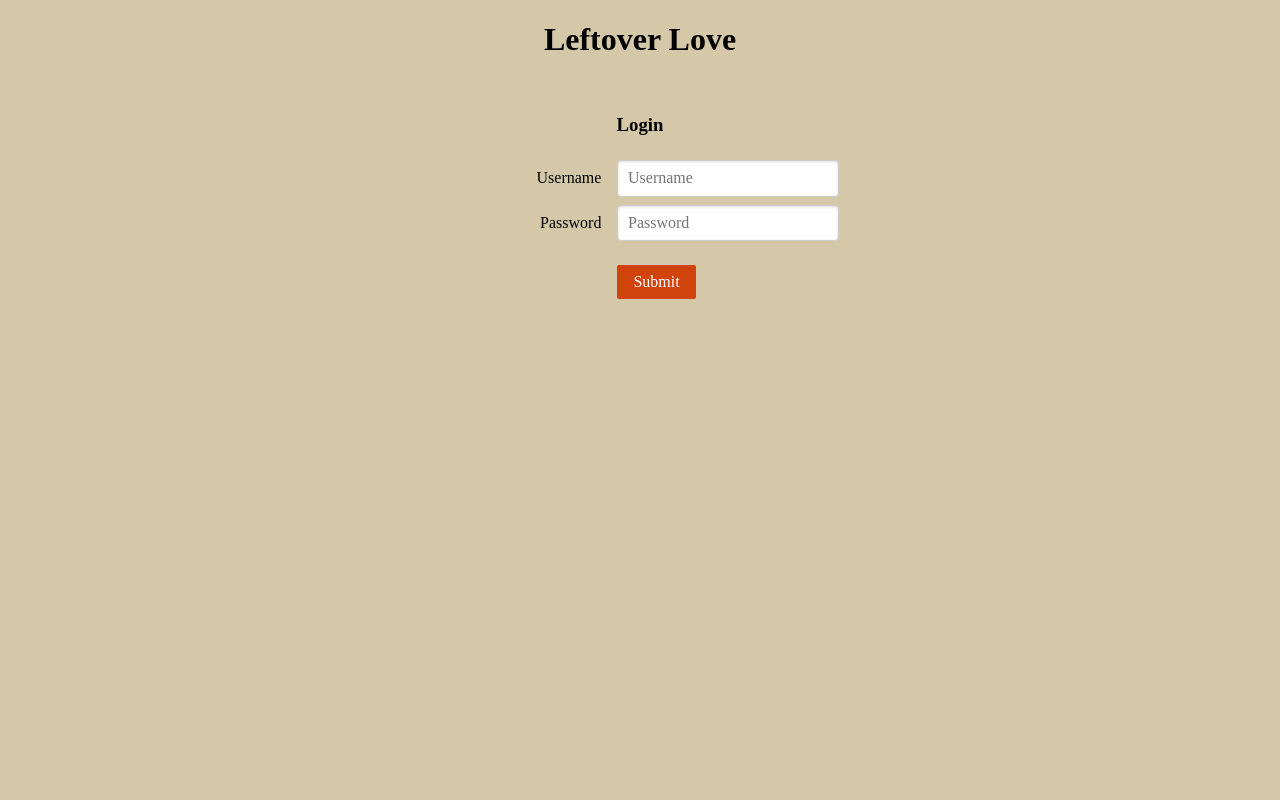
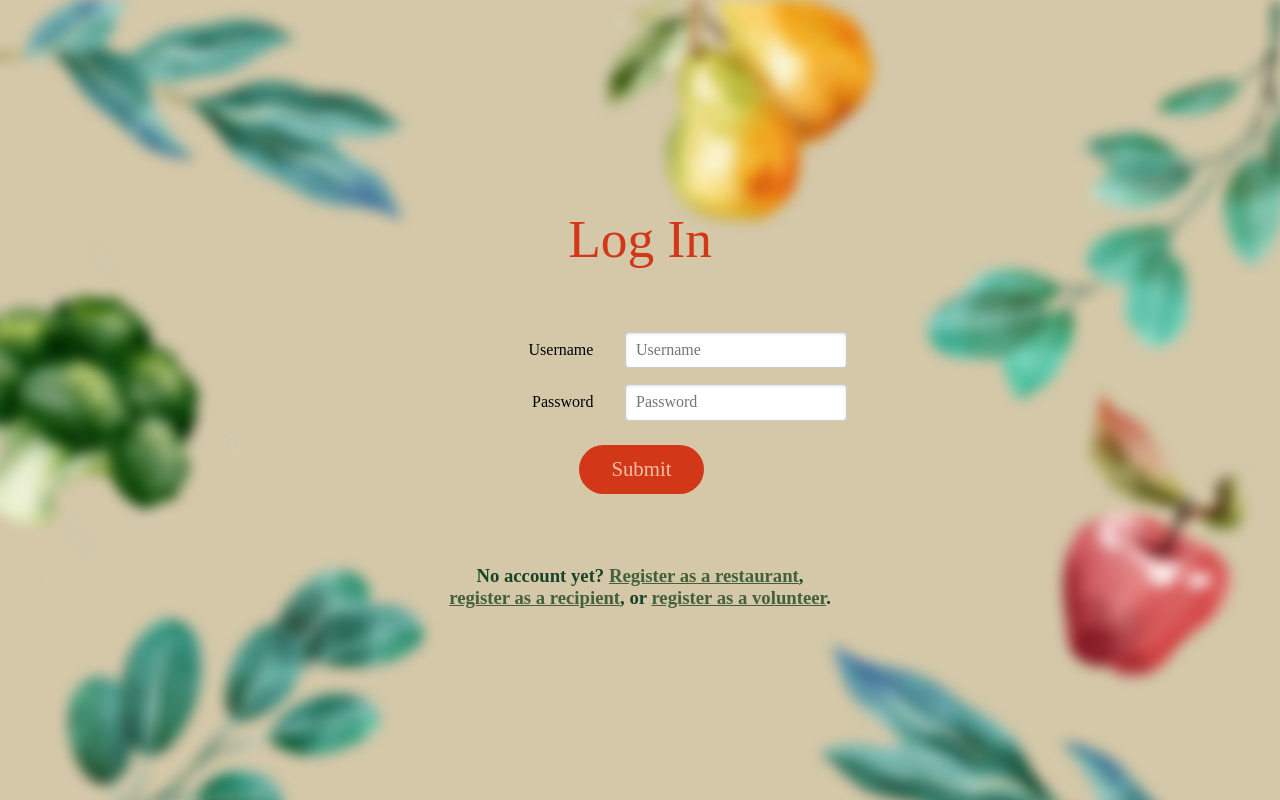
Before and after one commit to emilymchen/leftover-love, a Vue app: page /login in a window 1280 px wide. Built offline with nearby package versions, Linux system fonts and the light colour scheme; no server answers; a web font is replaced by a local one.

Commit message:
login style improvements

```diff
--- a/client/components/Login/LoginForm.vue
+++ b/client/components/Login/LoginForm.vue
@@ -15,8 +15,7 @@ async function login() {
 </script>
 
 <template>
-  <form class="pure-form pure-form-aligned" @submit.prevent="login">
-    <h3>Login</h3>
+  <form class="pure-form pure-form-aligned login" @submit.prevent="login">
     <fieldset>
       <div class="pure-control-group">
         <label for="aligned-name">Username</label>
@@ -31,17 +30,54 @@ async function login() {
       </div>
     </fieldset>
   </form>
+  <div class="register-section">
+    <h3>
+      No account yet? <RouterLink to="/register-donor" class="register-link">Register as a restaurant</RouterLink>,
+      <RouterLink to="/register-recipient" class="register-link">register as a recipient</RouterLink>, or
+      <RouterLink to="/register-volunteer" class="register-link">register as a volunteer</RouterLink>.
+    </h3>
+  </div>
 </template>
 
 <style scoped>
-h3 {
+.pure-control-group {
   display: flex;
-  justify-content: center;
+  align-items: center;
+  justify-content: flex-start;
+  gap: 1rem;
+  margin-bottom: 1rem;
 }
 
 .pure-button-primary {
-  background-color: var(--red);
-  border-color: var(--red);
-  color: white;
+  margin-left: -30px;
+  background-color: #d23818;
+  color: #f7bfa8;
+  border: none;
+  border-radius: 100px;
+  padding: 0.8rem 2rem;
+  font-size: 1.3rem;
+}
+
+.pure-button-primary:hover {
+  background-color: #bf2000;
+}
+
+.register-section {
+  text-align: center;
+  margin-top: 1.5rem;
+  font-size: 1rem;
+  color: #194326;
+  width: 30vw;
+}
+
+.register-link {
+  color: #43603b;
+  text-decoration: underline;
+  font-weight: bold;
+}
+
+.register-link:hover {
+  color: #2f4d2e;
+  text-decoration: none;
 }
 </style>
--- a/client/views/LoginView.vue
+++ b/client/views/LoginView.vue
@@ -4,7 +4,23 @@ import LoginForm from "@/components/Login/LoginForm.vue";
 
 <template>
   <main class="column">
-    <h1>Leftover Love</h1>
+    <h1>Log In</h1>
     <LoginForm />
   </main>
 </template>
+
+<style scoped>
+h1 {
+  color: #d23818;
+  font-size: 40pt;
+  font-weight: lighter;
+  margin-bottom: 5vh;
+}
+
+.column {
+  background-image: url("@/assets/images/landing-background.png");
+  background-size: cover;
+  width: 100vw;
+  height: 100vh;
+}
+</style>
```
